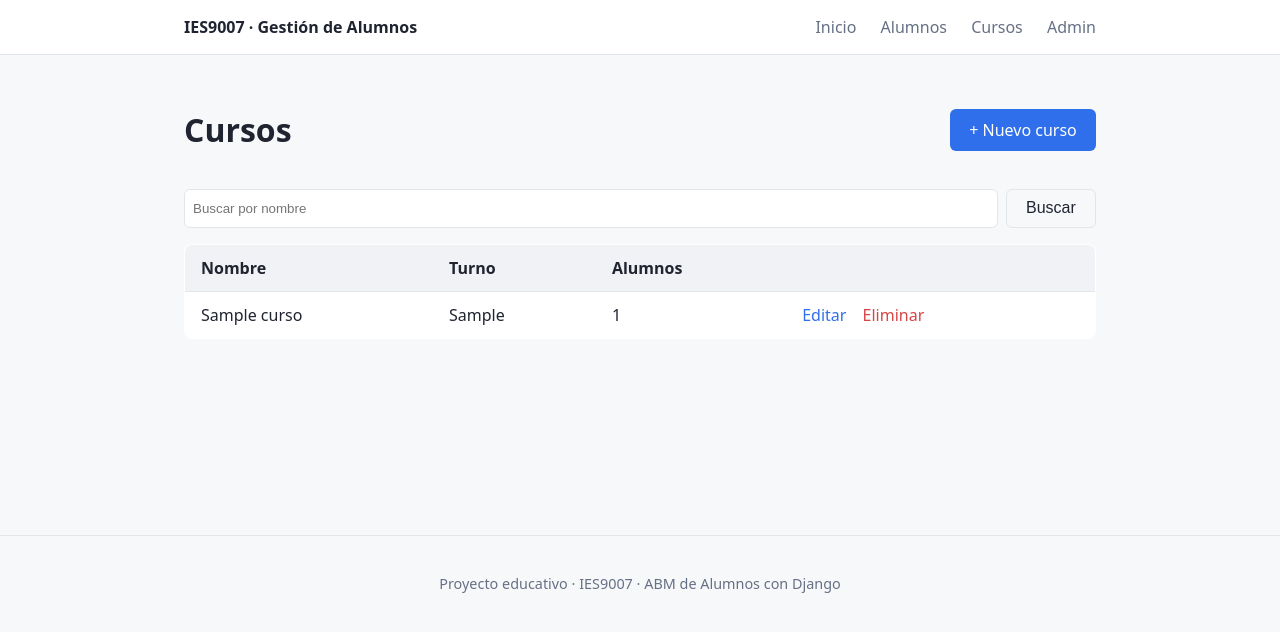
After one commit to jonipalomo/abm, a Django app: page /alumnos/cursos/ in a window 1280 px wide. The commit adds this page. Shown: the top 632 px of the page. Run offline with Django 4.2, Linux system fonts and the light colour scheme; tables that the repository leaves empty hold one stand-in row (values such as "Sample post").

Commit message:
Agregar ABM de Curso
Views, urls, forms y templates para alta/baja/modificacion de Curso,
siguiendo el mismo patron que Alumno. El borrado captura ProtectedError
para avisar en vez de romper cuando el curso tiene alumnos asignados.

Co-Authored-By: Claude Sonnet 5 <noreply@anthropic.com>
Claude-Session: https://claude.ai/code/session_0181x5jQcxHMVQb4bnAeaRzH

```diff
--- /dev/null
+++ b/alumnos/templates/alumnos/curso_list.html
@@ -0,0 +1,55 @@
+{% extends 'base.html' %}
+
+{% block title %}Cursos{% endblock %}
+
+{% block content %}
+<div class="page-header">
+    <h1>Cursos</h1>
+    <a class="btn" href="{% url 'alumnos:cursos_crear' %}">+ Nuevo curso</a>
+</div>
+
+<form method="get" class="search-form">
+    <input type="text" name="q" placeholder="Buscar por nombre" value="{{ request.GET.q }}">
+    <button type="submit" class="btn btn-secondary">Buscar</button>
+</form>
+
+<table class="table">
+    <thead>
+        <tr>
+            <th>Nombre</th>
+            <th>Turno</th>
+            <th>Alumnos</th>
+            <th></th>
+        </tr>
+    </thead>
+    <tbody>
+        {% for curso in cursos %}
+        <tr>
+            <td>{{ curso.nombre }}</td>
+            <td>{{ curso.turno }}</td>
+            <td>{{ curso.alumnos.count }}</td>
+            <td class="actions">
+                <a href="{% url 'alumnos:cursos_editar' curso.pk %}">Editar</a>
+                <a href="{% url 'alumnos:cursos_eliminar' curso.pk %}" class="danger">Eliminar</a>
+            </td>
+        </tr>
+        {% empty %}
+        <tr>
+            <td colspan="4">No hay cursos cargados todavía.</td>
+        </tr>
+        {% endfor %}
+    </tbody>
+</table>
+
+{% if is_paginated %}
+<div class="pagination">
+    {% if page_obj.has_previous %}
+        <a href="?page={{ page_obj.previous_page_number }}{% if request.GET.q %}&q={{ request.GET.q }}{% endif %}">Anterior</a>
+    {% endif %}
+    <span>Página {{ page_obj.number }} de {{ page_obj.paginator.num_pages }}</span>
+    {% if page_obj.has_next %}
+        <a href="?page={{ page_obj.next_page_number }}{% if request.GET.q %}&q={{ request.GET.q }}{% endif %}">Siguiente</a>
+    {% endif %}
+</div>
+{% endif %}
+{% endblock %}
--- a/alumnos/urls.py
+++ b/alumnos/urls.py
@@ -9,4 +9,8 @@ urlpatterns = [
     path('nuevo/', views.AlumnoCreateView.as_view(), name='crear'),
     path('<int:pk>/editar/', views.AlumnoUpdateView.as_view(), name='editar'),
     path('<int:pk>/eliminar/', views.AlumnoDeleteView.as_view(), name='eliminar'),
+    path('cursos/', views.CursoListView.as_view(), name='cursos_lista'),
+    path('cursos/nuevo/', views.CursoCreateView.as_view(), name='cursos_crear'),
+    path('cursos/<int:pk>/editar/', views.CursoUpdateView.as_view(), name='cursos_editar'),
+    path('cursos/<int:pk>/eliminar/', views.CursoDeleteView.as_view(), name='cursos_eliminar'),
 ]
--- a/alumnos/views.py
+++ b/alumnos/views.py
@@ -1,9 +1,11 @@
 from django.contrib import messages
+from django.db.models import ProtectedError
+from django.shortcuts import redirect
 from django.urls import reverse_lazy
 from django.views.generic import CreateView, DeleteView, ListView, UpdateView
 
-from .forms import AlumnoForm
-from .models import Alumno
+from .forms import AlumnoForm, CursoForm
+from .models import Alumno, Curso
 
 
 class AlumnoListView(ListView):
@@ -50,3 +52,57 @@ class AlumnoDeleteView(DeleteView):
     def form_valid(self, form):
         messages.success(self.request, 'Alumno eliminado correctamente.')
         return super().form_valid(form)
+
+
+class CursoListView(ListView):
+    model = Curso
+    template_name = 'alumnos/curso_list.html'
+    context_object_name = 'cursos'
+    paginate_by = 10
+
+    def get_queryset(self):
+        queryset = super().get_queryset()
+        q = self.request.GET.get('q')
+        if q:
+            queryset = queryset.filter(nombre__icontains=q)
+        return queryset
+
+
+class CursoCreateView(CreateView):
+    model = Curso
+    form_class = CursoForm
+    template_name = 'alumnos/curso_form.html'
+    success_url = reverse_lazy('alumnos:cursos_lista')
+
+    def form_valid(self, form):
+        messages.success(self.request, 'Curso creado correctamente.')
+        return super().form_valid(form)
+
+
+class CursoUpdateView(UpdateView):
+    model = Curso
+    form_class = CursoForm
+    template_name = 'alumnos/curso_form.html'
+    success_url = reverse_lazy('alumnos:cursos_lista')
+
+    def form_valid(self, form):
+        messages.success(self.request, 'Curso actualizado correctamente.')
+        return super().form_valid(form)
+
+
+class CursoDeleteView(DeleteView):
+    model = Curso
+    template_name = 'alumnos/curso_confirm_delete.html'
+    success_url = reverse_lazy('alumnos:cursos_lista')
+
+    def form_valid(self, form):
+        try:
+            response = super().form_valid(form)
+        except ProtectedError:
+            messages.error(
+                self.request,
+                'No se puede eliminar el curso porque tiene alumnos asignados.'
+            )
+            return redirect('alumnos:cursos_lista')
+        messages.success(self.request, 'Curso eliminado correctamente.')
+        return response
--- a/templates/base.html
+++ b/templates/base.html
@@ -14,6 +14,7 @@
             <nav>
                 <a href="{% url 'home' %}">Inicio</a>
                 <a href="{% url 'alumnos:lista' %}">Alumnos</a>
+                <a href="{% url 'alumnos:cursos_lista' %}">Cursos</a>
                 <a href="{% url 'admin:index' %}">Admin</a>
             </nav>
         </div>
```
Also changed, not shown: alumnos/forms.py (+7 -1 lines), alumnos/templates/alumnos/curso_confirm_delete.html (added, +19 -0 lines), alumnos/templates/alumnos/curso_form.html (added, +27 -0 lines).
